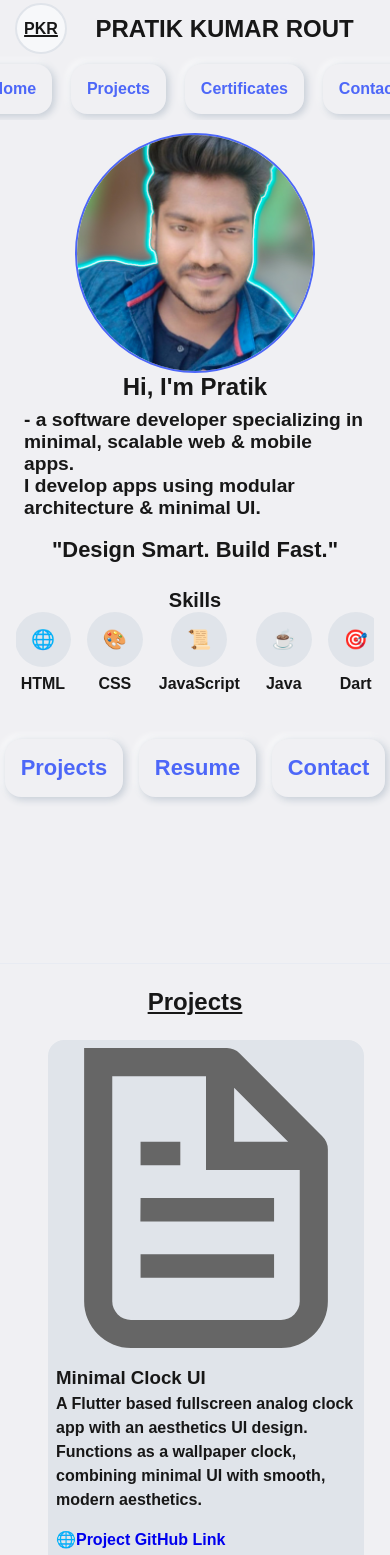
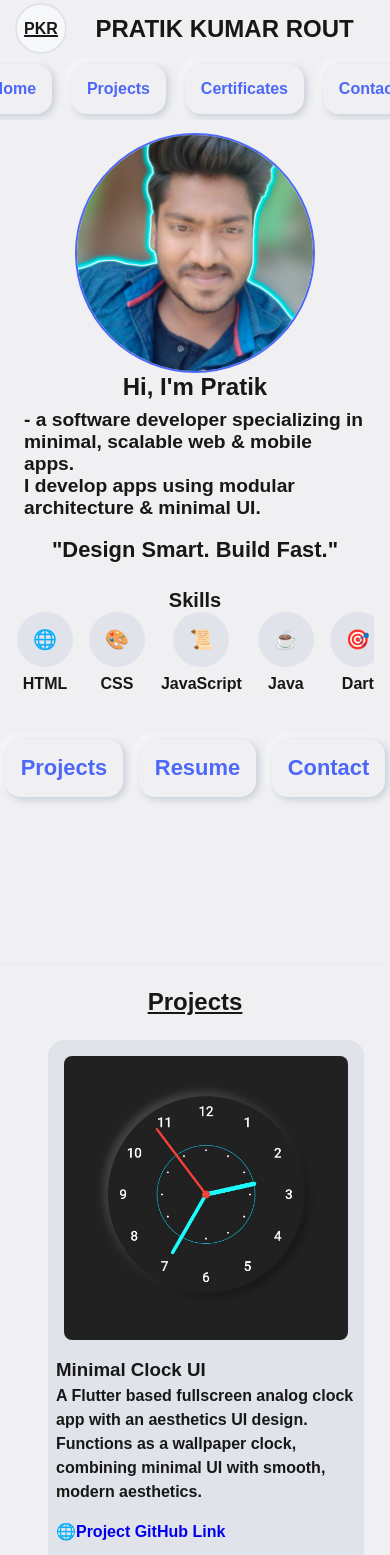
Before and after one commit to PratikKumarRout/Pratik-Kumar-Rout, a Next.js app: page / in a window 390 px wide. Shown: the top 1555 px of the page. Built offline with nearby package versions, Linux system fonts and the light colour scheme.

Commit message:
style: make hero section responsive version 1.20.05

```diff
--- a/src/app/components/Header.module.css
+++ b/src/app/components/Header.module.css
@@ -63,9 +63,11 @@
     transform: scale(0.95);
 }
 
+
 @media (max-width: 600px) {
     .header1 {
         flex-direction: column;
+        overflow-x: hidden;
     }
 
     .header_title {
--- a/src/app/components/Hero.module.css
+++ b/src/app/components/Hero.module.css
@@ -123,6 +123,27 @@
 
 }
 
+@media screen and (min-width: 601px) and (max-width: 1024) {
+    .hero_section {
+        scroll-margin-top: 3rem;
+        max-width: 100vw;
+        padding: 3rem;
+    }
+
+    .hero_contents {
+        max-width: 30rem;
+        justify-content: space-around;
+        align-items: flex-start;
+    }
+
+    .hero_image {
+        width: 20rem;
+        height: 25rem;
+
+    }
+
+}
+
 @media (max-width: 600px) {
     .hero_section {
         flex-direction: column-reverse;
--- a/src/app/components/Projects.js
+++ b/src/app/components/Projects.js
@@ -7,13 +7,7 @@ const projects = [
   {
     label: "Minimal Clock UI",
     url: "https://github.com/PratikKumarRout/neo-clock",
-    imgUrl: "/file.svg",
-    about: "A Flutter based fullscreen analog clock app with an aesthetics UI design. Functions as a wallpaper clock, combining minimal UI with smooth, modern aesthetics."
-  },
-  {
-    label: "Minimal Clock UI",
-    url: "https://github.com/PratikKumarRout/neo-clock",
-    imgUrl: "/file.svg",
+    imgUrl: "/projects/neo.jpg",
     about: "A Flutter based fullscreen analog clock app with an aesthetics UI design. Functions as a wallpaper clock, combining minimal UI with smooth, modern aesthetics."
   },
 ];
@@ -31,6 +25,7 @@ export default function Projects() {
                 height={300}
                 src={project.imgUrl}
                 alt="Project Image"
+                className={styles.project_image}
               />
               <div className={styles.project_details}>
                 <h3>{project.label}</h3>
--- a/src/app/components/projects.module.css
+++ b/src/app/components/projects.module.css
@@ -28,8 +28,8 @@
 
 .project_image {
     padding: 1rem;
-    background-color: var(--primary);
-    border-radius: 1rem;
+    object-fit: cover;
+    border-radius: 2rem;
 }
 
 .project_details {
@@ -84,12 +84,14 @@
 
     .project_chip {
         grid-template-columns: 1fr;
-        gap: 1rem;
+        gap: 0.5rem;
     }
 
     .project_image {
         margin: auto;
-        padding: 0.1rem;
+        padding: 0.5rem;
+        border-radius: 1rem;
+
     }
 
     .project_details p {
--- a/src/app/globals.css
+++ b/src/app/globals.css
@@ -23,6 +23,7 @@ body {
   font-family: Arial, Helvetica, sans-serif;
   margin: 0;
   background-color: var(--background);
+  overflow-x: hidden;
 }
 
 * {
@@ -45,7 +46,6 @@ header {
   top: 0;
   background-color: var(--background);
   z-index: 1000;
-  overflow-x: auto;
   transition: transform 0.3s;
 }
 
```
Also changed, not shown: public/projects/neo.jpg (added).
